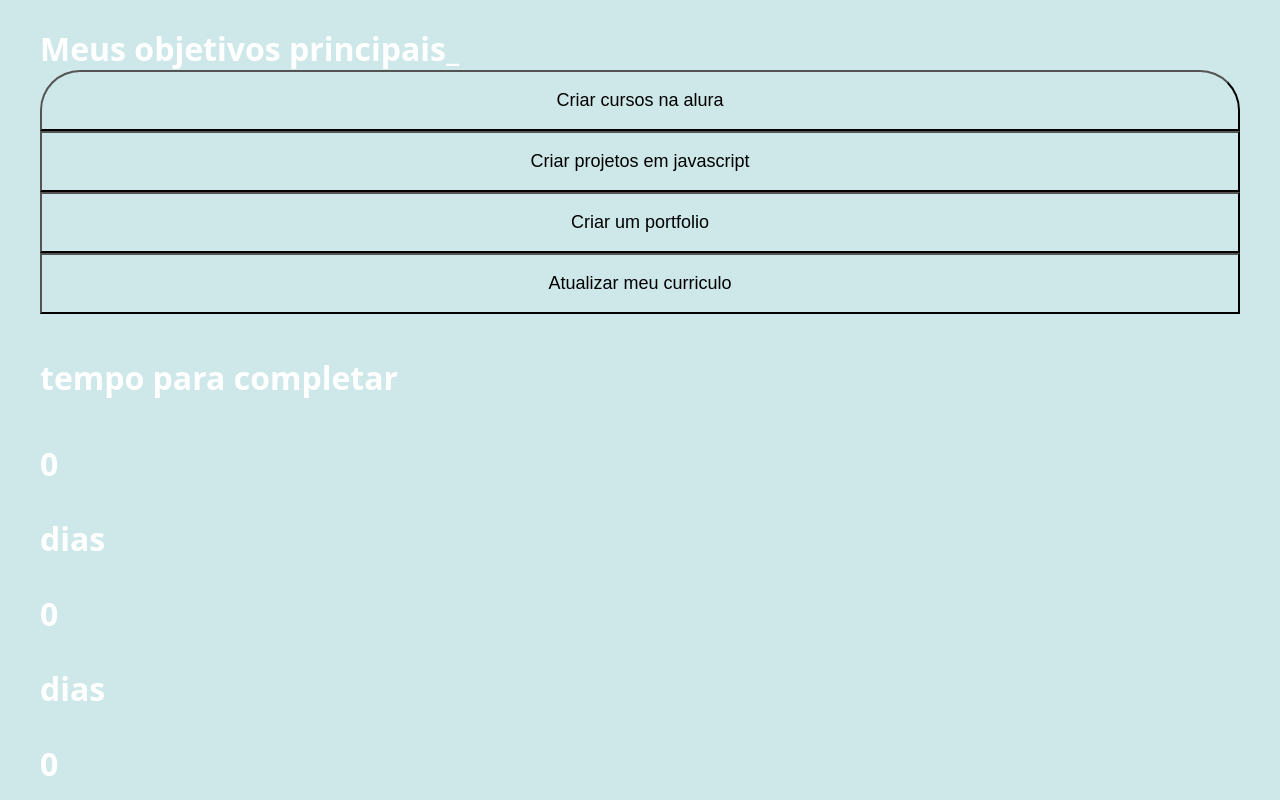
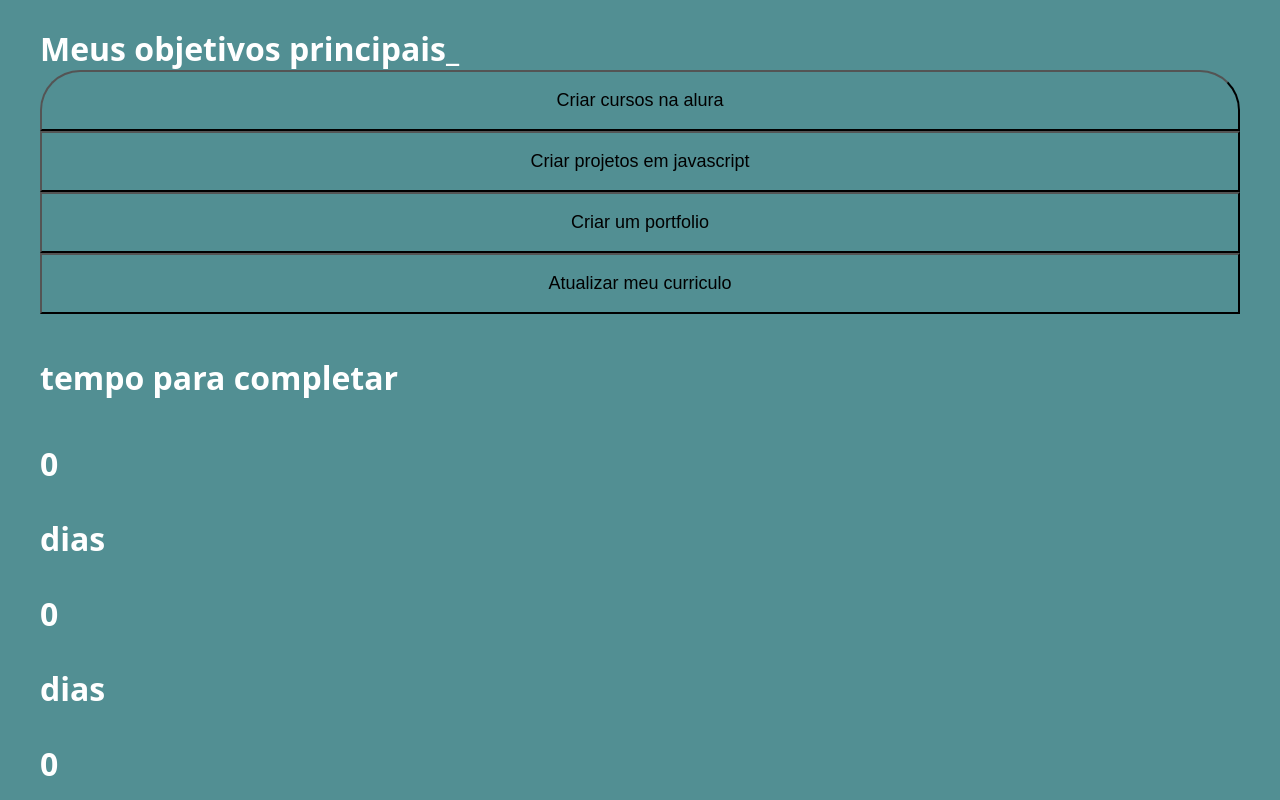
Before and after one commit to LucasAmaral09/Objetivos, a plain HTML site: page index.html in a window 1280 px wide. Shown: the top 800 px of the page. Drawn offline with Linux system fonts and the light colour scheme.

Commit message:
lepo kepo

```diff
--- a/estilo.css
+++ b/estilo.css
@@ -1,7 +1,7 @@
 @import url('https://fonts.googleapis.com/css2?family=Source+Serif+4:ital,opsz,wght@0,8..60,200..900;1,8..60,200..900&display=swap');
 
 :root{
-    --cor-de-fundo: #a2d3d684;
+    --cor-de-fundo: #528f93;
     --cor-texto-principal: #ffffff;
     --cor-texto-secundaria: #ffffff;
 
```
